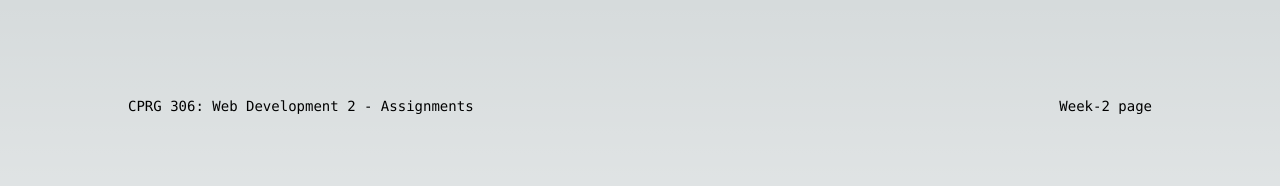
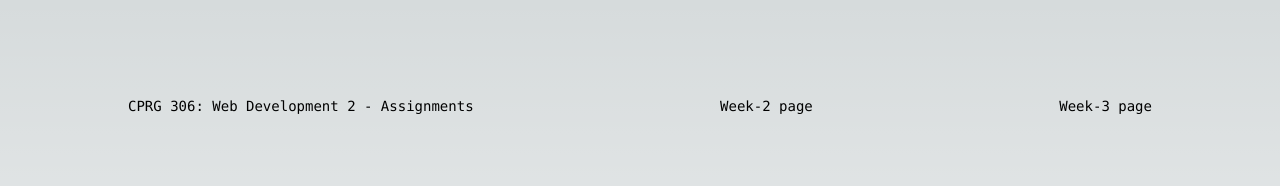
Before and after one commit to rudra-verma-10/cprg306-assignments, a Next.js app: page / in a window 1280 px wide. Shown: the top 186 px of the page. Built offline with nearby package versions, Linux system fonts and the light colour scheme.

Commit message:
week-3
item component

```diff
--- a/app/page.tsx
+++ b/app/page.tsx
@@ -7,6 +7,8 @@ export default function Home() {
         <h1>CPRG 306: Web Development 2 - Assignments</h1>
 
         <Link href="/week-2">Week-2 page</Link>
+        <Link href="/week-3">Week-3 page</Link>
+
       </div>
     </main>
   )
--- /dev/null
+++ b/app/week-3/item.js
@@ -0,0 +1,7 @@
+const Item = ({ name, quantity, category }) => {
+  return (
+    <li>
+      {name} {quantity} {category}
+    </li>
+  );
+}
```
Also changed, not shown: app/week-3/item-list.js (added), app/week-3/page.js (added).
